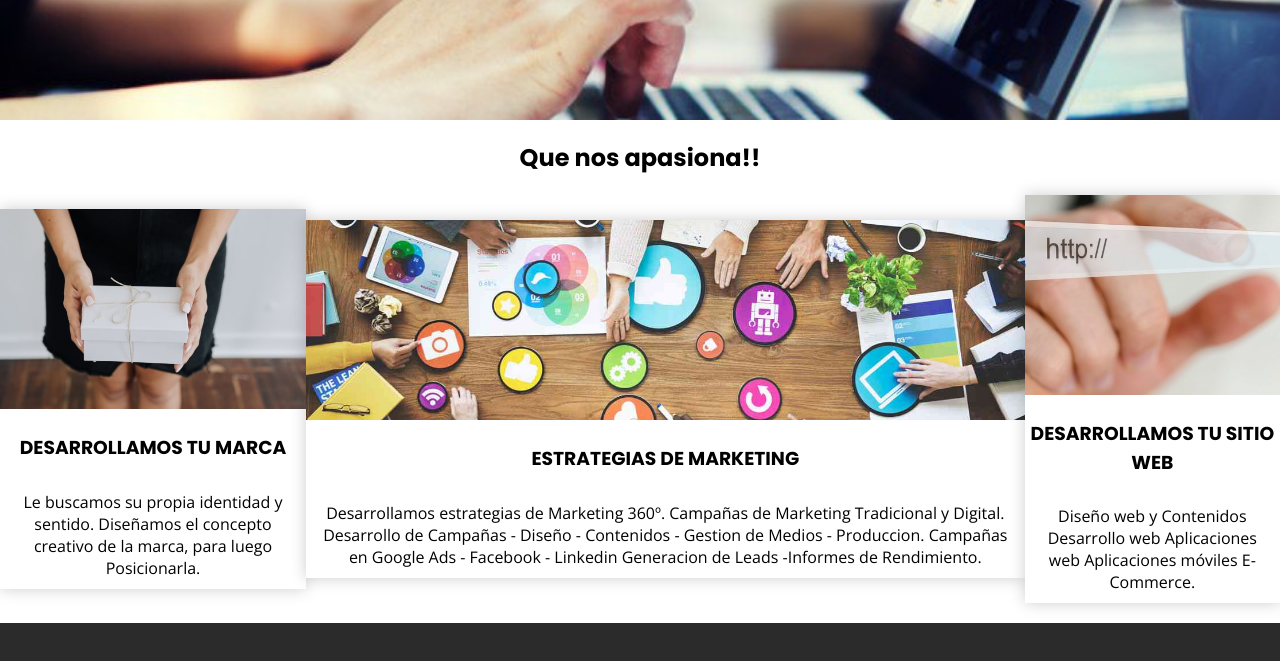
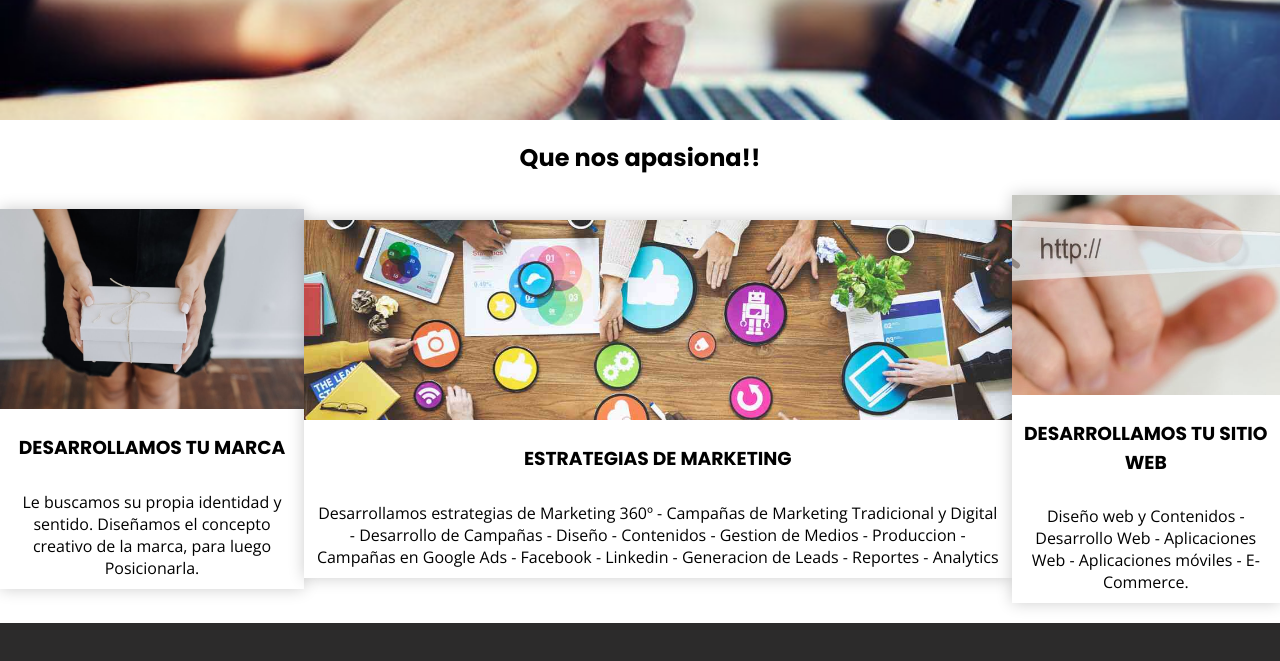
Before and after one commit to mktligia/landing-, a plain HTML site: page index.html in a window 1280 px wide. Shown: the part 404-1065 px from the top of the page. Drawn offline with nearby package versions, Linux system fonts and the light colour scheme.

Commit message:
mejoras contenido

```diff
--- a/index.html
+++ b/index.html
@@ -14,7 +14,7 @@
     <header class="banner">
         <div class="container-head">
             <h1> Global Marketing  </h1>
-            <p>Que tu marca se fluya en el Mundo Digital</p>
+            <p>Que tu marca fluya en el Mundo Digital</p>
             <a class="btn-yours" href="#">Apunta una cita para una Consultorìa Gratuita </a>
         </div>
     </header>
@@ -32,20 +32,15 @@
           <div class="card-trip">
             <img src="images/estrategia-de-marketing2.jpg" alt="">
             <h3>ESTRATEGIAS DE MARKETING</h3>
-            <p>Desarrollamos estrategias de Marketing 360º.
-              Campañas de Marketing Tradicional y Digital.
-              Desarrollo de Campañas - Diseño - Contenidos - Gestion de Medios - Produccion.
-              Campañas en Google Ads - Facebook - Linkedin
-              Generacion de Leads -Informes de Rendimiento.</p>
+            <p>Desarrollamos estrategias de Marketing 360º -
+              Campañas de Marketing Tradicional y Digital -
+              Desarrollo de Campañas - Diseño - Contenidos - Gestion de Medios - Produccion - Campañas en Google Ads - Facebook - Linkedin
+               - Generacion de Leads - Reportes - Analytics</p>
           </div>
           <div class="card-trip">
             <img src="images/sitio-web.jpeg" alt="">
             <h3>DESARROLLAMOS TU SITIO WEB</h3>
-            <p>Diseño web y Contenidos
-              Desarrollo web
-              Aplicaciones web
-              Aplicaciones móviles
-               E-Commerce.</p>
+            <p>Diseño web y Contenidos - Desarrollo Web - Aplicaciones Web - Aplicaciones móviles - E-Commerce.</p>
           </div>
         </div>
     </div>
```
